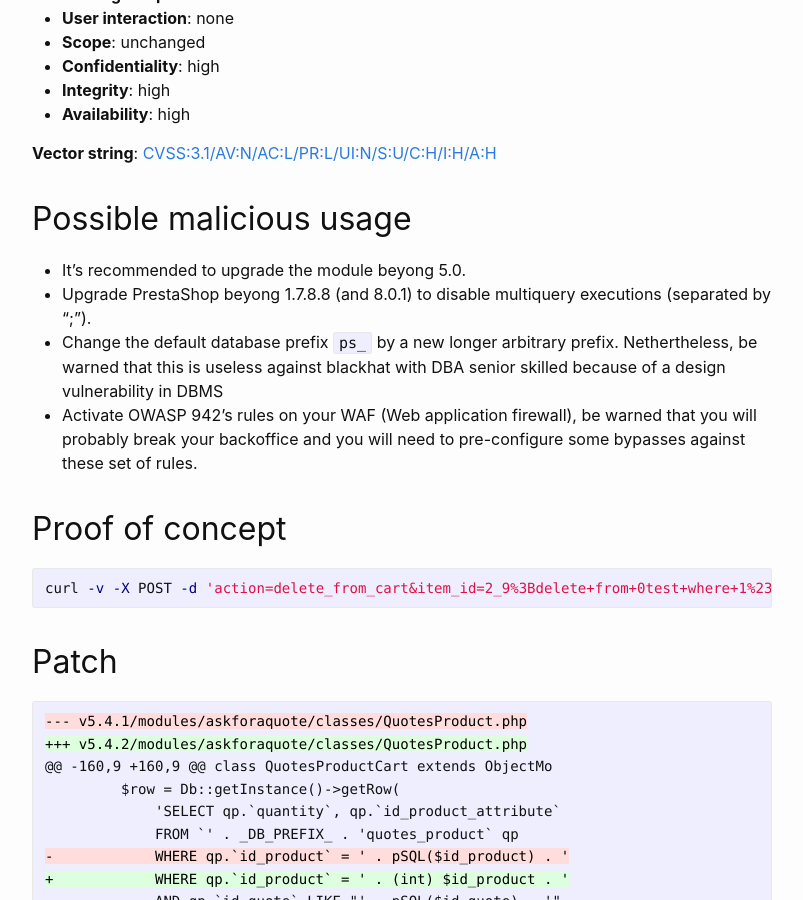
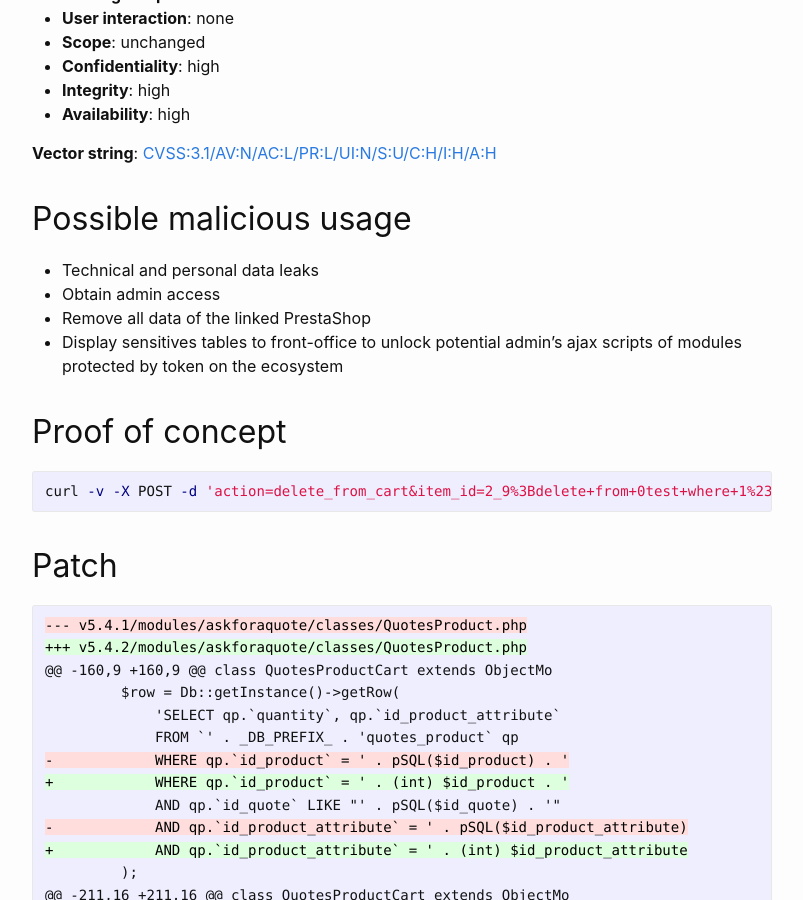
Before and after one commit to friends-of-presta/security-advisories, a Jekyll site: the page built from _posts/2023-04-25-askforaquote.md, in a window 1280 px wide and 900 px high, scrolled down 1008 px. Shown: the whole window, without its empty margins (238-1041 px from the left). Built offline with Jekyll 4.4.1, drawn with Linux system fonts in a browser that asks for light colours.

Commit message:
Update 2023-04-25-askforaquote.md

```diff
--- a/_posts/2023-04-25-askforaquote.md
+++ b/_posts/2023-04-25-askforaquote.md
@@ -44,10 +44,10 @@ Up to 5.4.2, a sensitive SQL call in class `QuotesProduct::deleteProduct()` can
 
 ## Possible malicious usage
 
-* It’s recommended to upgrade the module beyong 5.0.
-* Upgrade PrestaShop beyong 1.7.8.8 (and 8.0.1) to disable multiquery executions (separated by ";").
-* Change the default database prefix `ps_` by a new longer arbitrary prefix. Nethertheless, be warned that this is useless against blackhat with DBA senior skilled because of a design vulnerability in DBMS
-* Activate OWASP 942's rules on your WAF (Web application firewall), be warned that you will probably break your backoffice and you will need to pre-configure some bypasses against these set of rules.
+* Technical and personal data leaks
+* Obtain admin access
+* Remove all data of the linked PrestaShop
+* Display sensitives tables to front-office to unlock potential admin’s ajax scripts of modules protected by token on the ecosystem
 
 ## Proof of concept
 
```
